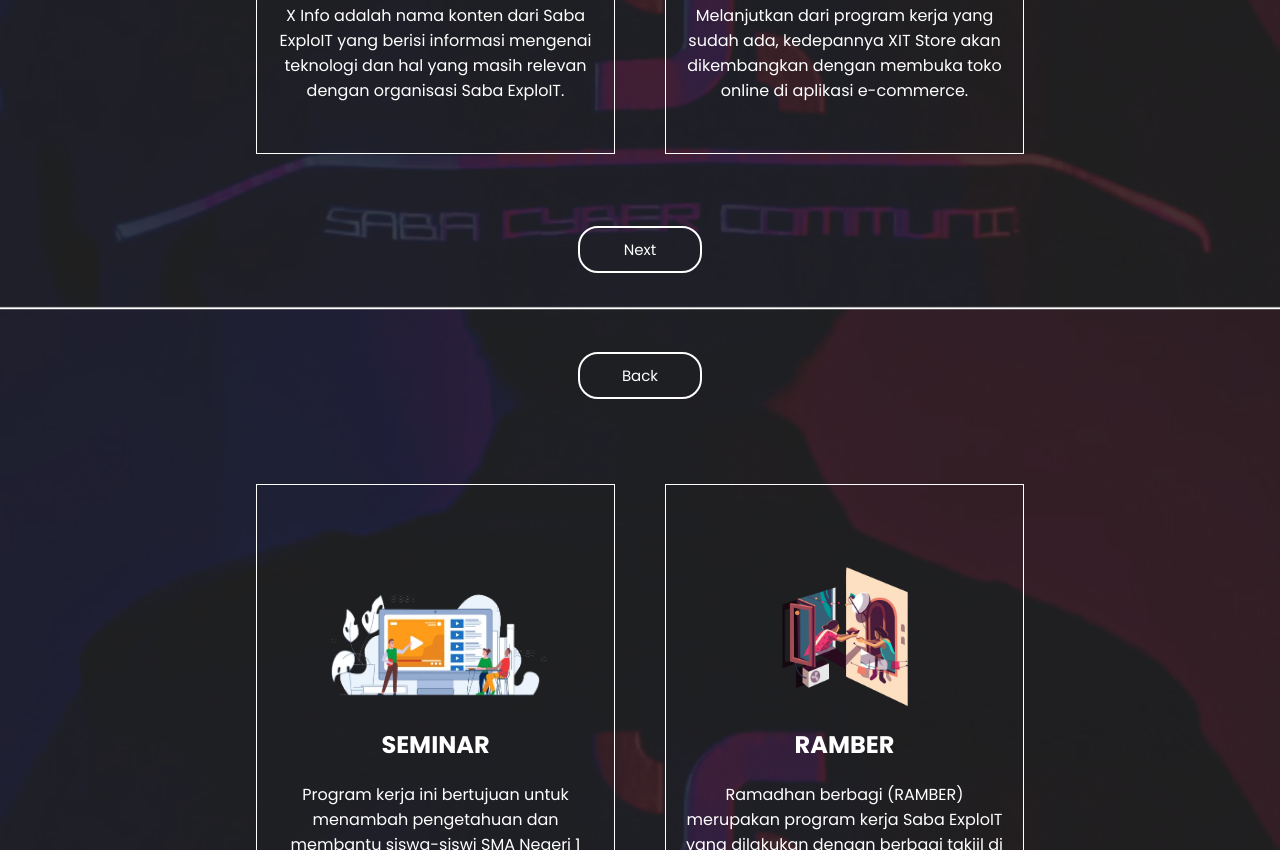
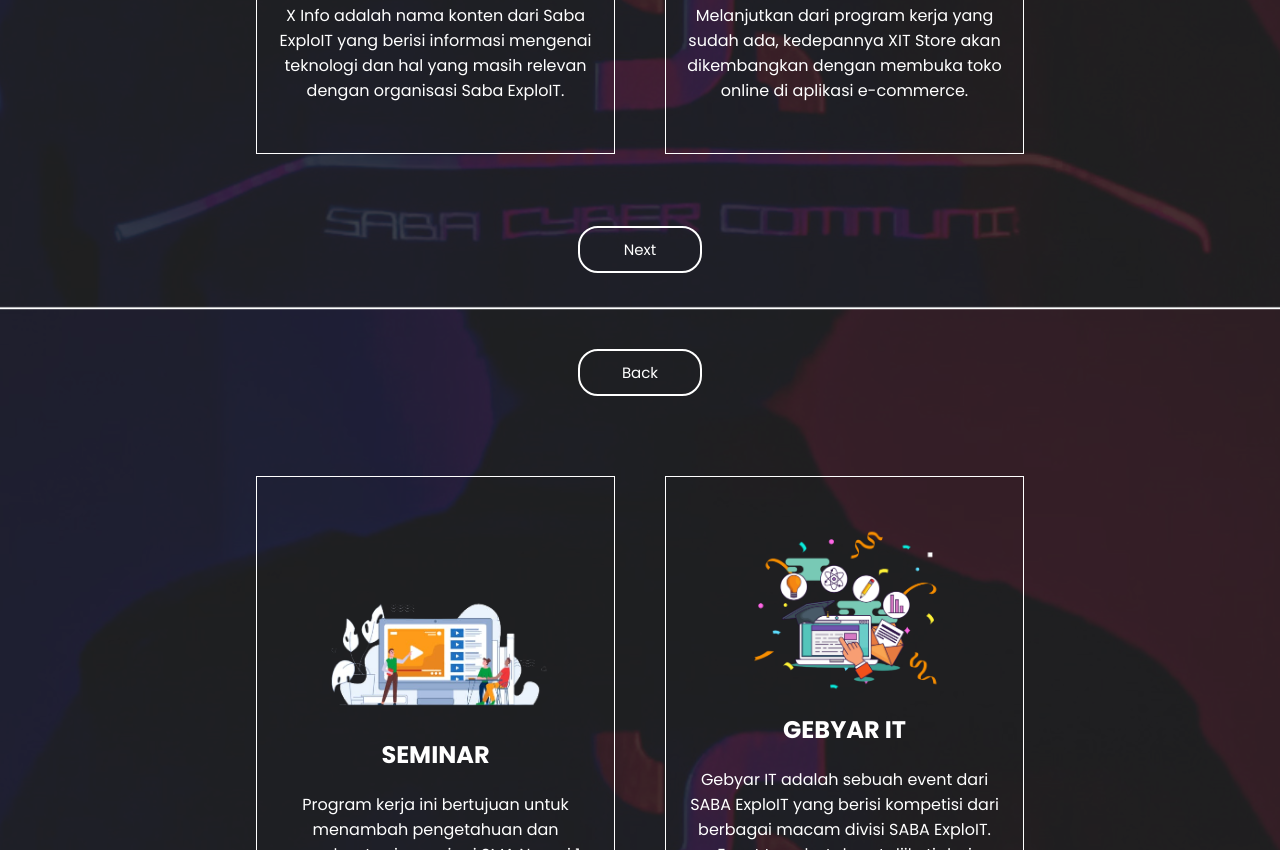
Before and after one commit to ahmadahsins/web-presentasi-proker-se, a plain HTML site: page index.html in a window 1280 px wide. Shown: the part 2891-3741 px from the top of the page. Drawn offline with nearby package versions, Linux system fonts and the light colour scheme.

Commit message:
add gebyar it

```diff
--- a/index.html
+++ b/index.html
@@ -55,8 +55,8 @@
                 </div>
                 <img src="./assets/arrow-reverse.png" alt="" class="arrow" data-aos="fade-left" data-aos-delay="1900">
                 <div class="item-timeline" data-aos="fade-up" data-aos-delay="1700">
-                    <img src="./assets/ramber-removebg-preview.png" alt="">
-                    <h2>ramber</h2>
+                    <img src="./assets/gebyar-it.png" alt="">
+                    <h2>gebyar it</h2>
                 </div>
                 <img src="./assets/arrow-reverse.png" alt="" class="arrow" data-aos="fade-left" data-aos-delay="1500">
                 <div class="item-timeline" data-aos="fade-up" data-aos-delay="1300">
@@ -133,9 +133,9 @@
                     Bantul dalam bidang teknologi. </p>
             </div>
             <div class="card" data-aos="flip-right">
-                <img src="./assets/ramber-removebg-preview.png" alt="">
-                <h2>RAMBER</h2>
-                <p>Ramadhan berbagi (RAMBER) merupakan program kerja Saba ExploIT yang dilakukan dengan berbagi takjil di Bulan Ramadhan. </p>
+                <img src="./assets/gebyar-it.png" alt="">
+                <h2>Gebyar IT</h2>
+                <p>Gebyar IT adalah sebuah event dari SABA ExploIT yang berisi kompetisi dari berbagai macam divisi SABA ExploIT. Event tersebut dapat diikuti dari berbagai SMA/Sederajat. </p>
             </div>
         </div>
         <div class="button" onclick="handleClick('#slide6')">
@@ -215,8 +215,8 @@
             </div>
             <div class="card" data-aos="flip-right">
                 <img src="./assets/ramber-removebg-preview.png" alt="">
-                <h2>RAMBER</h2>
-                <p>Ramadhan berbagi (RAMBER) merupakan program kerja Saba ExploIT yang dilakukan dengan berbagi takjil di Bulan Ramadhan. </p>
+                <h2>Gebyar IT</h2>
+                <p>Gebyar IT adalah sebuah event dari SABA ExploIT yang berisi kompetisi dari berbagai macam divisi SABA ExploIT. Event tersebut dapat diikuti dari berbagai SMA/Sederajat. </p>
             </div>
             <div class="card" data-aos="flip-left">
                 <img src="./assets/photo-contest-removebg-preview.png" alt="">
```
Also changed, not shown: assets/gebyar-it.png (added).
